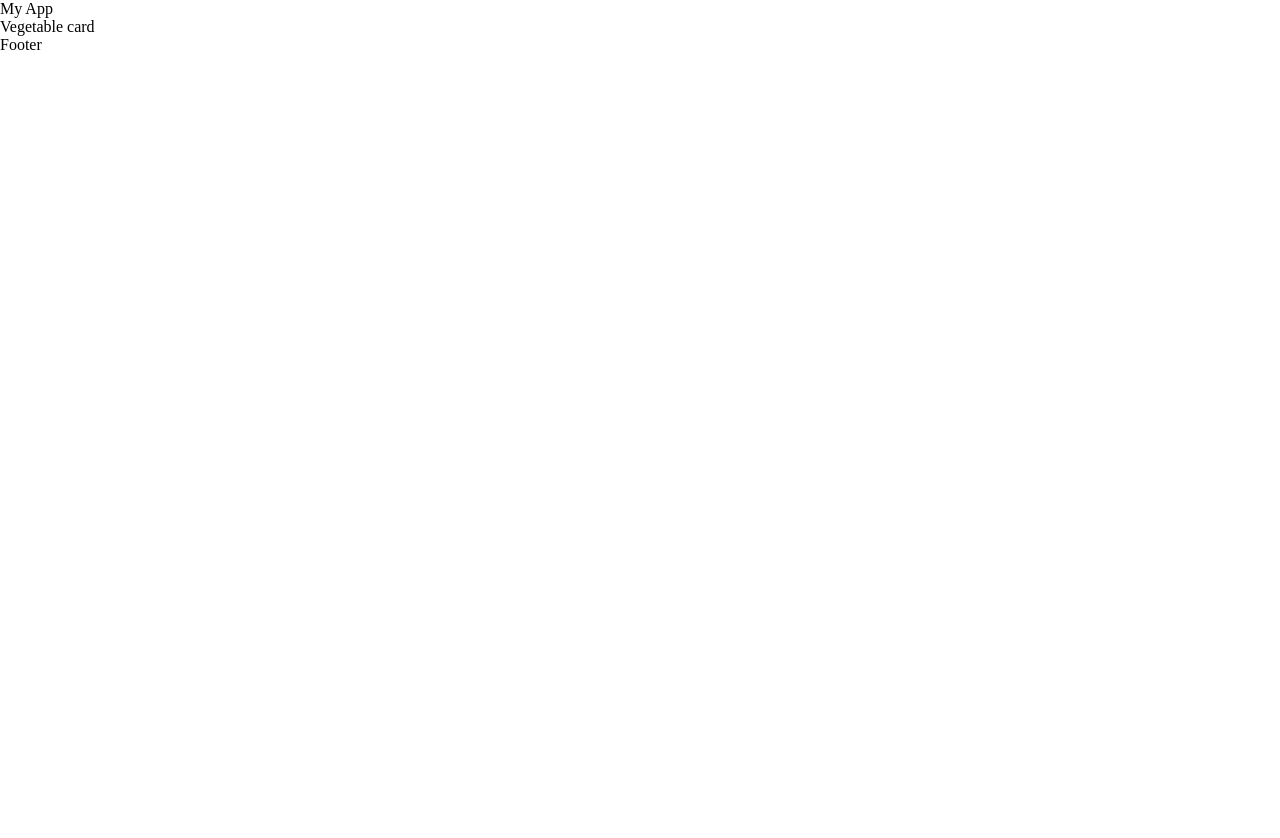
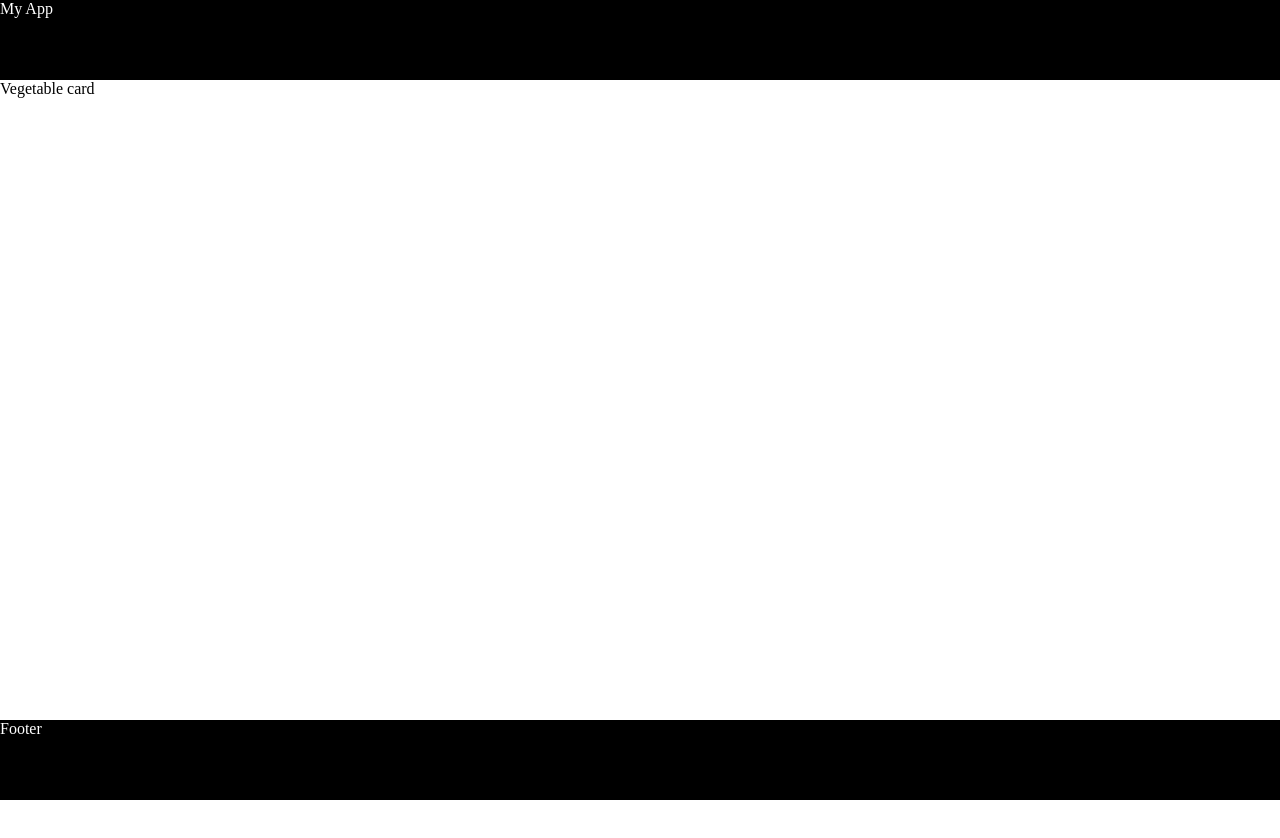
Before and after one commit to IanMcM89/phase-2-project, a React (Create React App) app: page / in a window 1280 px wide. Shown: the top 838 px of the page. After the commit the page ends 800 px from the top, so only its background shows below. Built offline with nearby package versions, Linux system fonts and the light colour scheme.

Commit message:
added basic styling to header, main and footer components in index.css.

```diff
--- a/src/index.css
+++ b/src/index.css
@@ -1,11 +1,36 @@
 body {
   width: 100vw;
-  height: 100vw;
+  height: 100vh;
   margin: 0;
 }
 
 .App {
   width: 100vw;
-  height: 100vw;
+  height: 100vh;
   margin: 0;
 }
+
+.App-header {
+  background-color: black;
+  color: white;
+  display: flex;
+  width: 100vw;
+  height: 10vh;
+  margin: 0;
+}
+
+.App-main {
+  display: flex;
+  width: 100vw;
+  height: 80vh;
+  margin: 0;
+}
+
+.App-footer {
+  display: flex;
+  background-color: black;
+  color: white;
+  width: 100vw;
+  height: 10vh;
+  margin: 0;
+}
```
